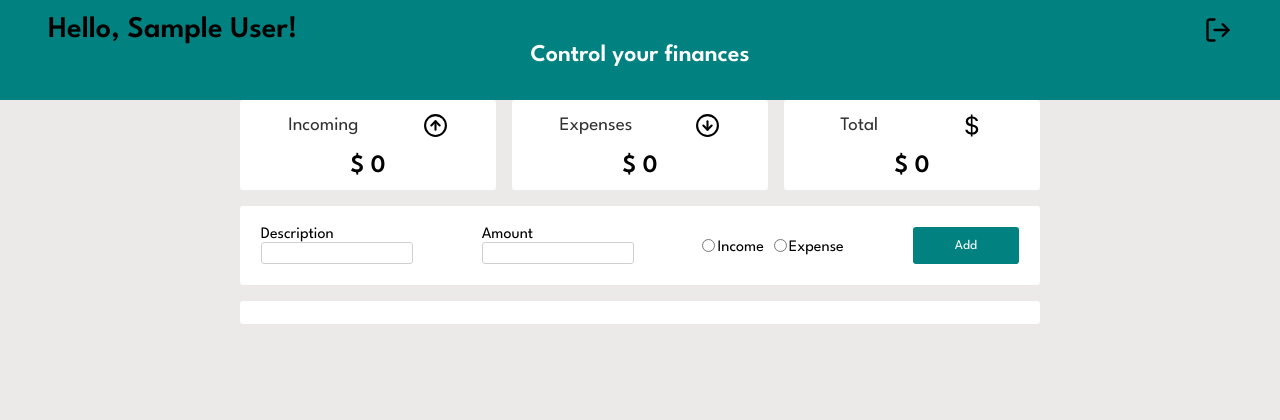
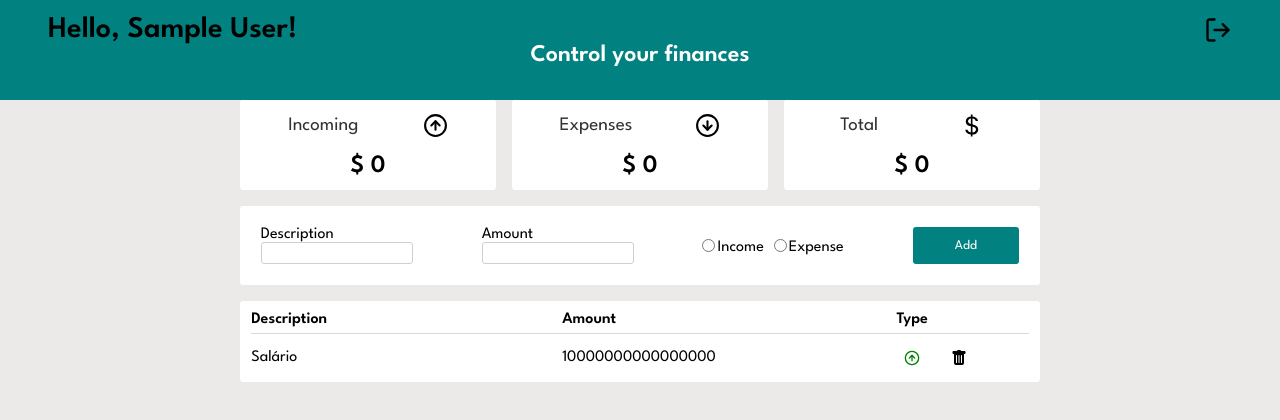
Before and after one commit to joaofilipee/financeapp, a React (Create React App) app: page / in a window 1280 px wide. Shown: the top 420 px of the page. Built offline with nearby package versions, Linux system fonts and the light colour scheme; no server answers; sample sign-in values are in the browser's storage.

Commit message:
starting validating form inputs

```diff
--- a/src/components/Form/Form.js
+++ b/src/components/Form/Form.js
@@ -1,26 +1,100 @@
 import styles from "./Form.module.css"
 
+
+// context
+import { ValuesContext } from "../../context/ValuesContext"
+
+// hooks
+import { useContext, useState, useRef } from "react"
+
 const Form = () => {
+    const [description, setDescription] = useState("")
+    const [amount, setAmount] = useState("")
+    const [check, setCheck] = useState(null)
+    const [recipeId, setRecipeId] = useState(1)
+
+    const incomeRef = useRef(null)
+    const expenseRef = useRef(null)
+
+    const { setRecipes } = useContext(ValuesContext)
+
+    const handleSubmit = (e) => {
+        e.preventDefault()
+
+
+        if(!validatingTextInputField()) {
+            return
+        }
+
+
+        if(incomeRef.current.checked){
+            setCheck(true)
+        }
+        else if(expenseRef.current.checked) {
+            setCheck(false)
+        }
+        else {
+            console.log("campo nn preenchido")
+            return
+        }
+
+
+        setRecipes(actualState => {
+            console.log("adicionado")
+            return [...actualState, {id: recipeId, description, amount, type: check}]
+        })
+
+        setRecipeId(actualId => actualId+1)
+        setDescription("")
+        setAmount("")
+        setCheck(null)
+    }
+
+    const validatingNumberInputField = (value) => {
+        if(value.includes("e")){
+            value = value.replace("e", "")
+        }
+
+        if(value.length > 17) {
+            return
+        }
+
+        setAmount(value)
+    }
+
+    const validatingTextInputField = () => {
+
+        if(description.length < 2){
+            alert("Min de 2 caracteres na descrição.")
+            return false
+        }
+        else if(description.length > 20){
+            alert("Max de 20 caracteres na descrição.")
+            return false
+        }
+
+    }
+
   return (
-    <form className={styles.my_form}>
+    <form onSubmit={handleSubmit} className={styles.my_form}>
         <label>
             <p>Description</p>
-            <input type="text" />
+            <input type="text" value={description} onChange={(e) => setDescription(e.target.value)} />
         </label>
 
         <label>
             <p>Amount</p>
-            <input type="text" />
+            <input type="number" value={amount} onChange={(e) => validatingNumberInputField(e.target.value)}/>
         </label>
 
         <div className={styles.type}>
             <label>
-                <input type="radio" name="type" />
+                <input type="radio" name="type" ref={incomeRef}/>
                 <p>Income</p>
             </label>
 
             <label>
-                <input type="radio" name="type" />
+                <input type="radio" name="type" ref={expenseRef}/>
                 <p>Expense</p>
             </label>
         </div>
--- a/src/components/Form/Form.module.css
+++ b/src/components/Form/Form.module.css
@@ -14,6 +14,11 @@
 
     border-radius: 3px;
     padding-left: 5px;
+}
+
+.my_form input[type="number"]::-webkit-inner-spin-button, .my_form input[type="number"]::-webkit-outer-spin-button {
+    -webkit-appearance: none;
+    margin: 0;
 }
 
 .my_form input:focus {
--- a/src/components/Recipe/Recipe.js
+++ b/src/components/Recipe/Recipe.js
@@ -6,7 +6,12 @@ import { FiArrowUpCircle, FiArrowDownCircle } from "react-icons/fi"
 
 const Recipe = () => {
   return (
-    <div></div>
+    <div className={styles.recipe}>
+      <p>Salário</p>
+      <p>10000000000000000</p>
+      <p className={styles.type}><FiArrowUpCircle /></p>
+      <p className={styles.trash}><BsFillTrashFill /></p>
+    </div>
   )
 }
 
--- a/src/components/Recipe/Recipe.module.css
+++ b/src/components/Recipe/Recipe.module.css
@@ -2,6 +2,15 @@
     cursor: pointer;
 }
 
+
+.recipe {
+    display: grid;
+    grid-template-columns: 4fr 4fr 1fr 1fr;
+
+    margin-top: 1em;
+}
+
 .type {
-    padding-left: 0.5em;
+    justify-self: center;
+    color: green;
 }
--- a/src/components/Recipes/Recipes.js
+++ b/src/components/Recipes/Recipes.js
@@ -3,11 +3,31 @@ import styles from "./Recipes.module.css"
 // recipe component
 import Recipe from "../Recipe/Recipe"
 
+// context
+import { useContext } from "react"
+import { ValuesContext } from "../../context/ValuesContext"
+
 const Recipes = () => {
+
+  const { recipes } = useContext(ValuesContext)
+
+
   return (
     <div className={styles.recipes}>
 
+      <div className={styles.header}>
+        <p>
+          <strong>Description</strong>
+        </p>
+        <p>
+          <strong>Amount</strong>
+        </p>
+        <p className={styles.type}>
+          <strong>Type</strong>
+        </p>
+      </div>
 
+      <Recipe />
 
     </div>
   )
--- a/src/components/Recipes/Recipes.module.css
+++ b/src/components/Recipes/Recipes.module.css
@@ -3,23 +3,18 @@
     background-color: white;
 
     border-radius: 3px;
+
 }
 
-.table {
-    width: 100%;
-    border-collapse: collapse;
+.header {
+    display: grid;
+    grid-template-columns: 4fr 4fr 1fr 1fr;
+
+    border-bottom: 1px solid rgb(216, 216, 216);
+    padding-bottom: 6px;
 }
 
 
-.table_head {
-    border-bottom: 1px solid rgb(224, 221, 221);
-    height: 30px;
+.type {
+    justify-self: center;
 }
-
-.table_head tr td {
-    font-weight: bold;
-}
-
-.tbody {
-    height: 3em;
-}
```
